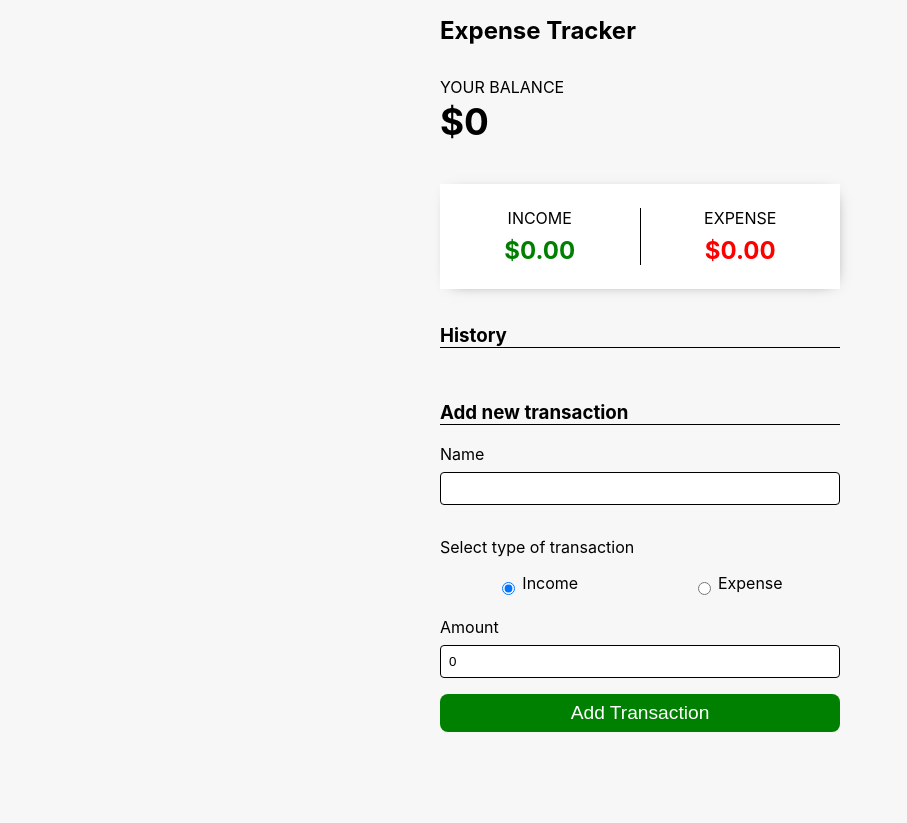
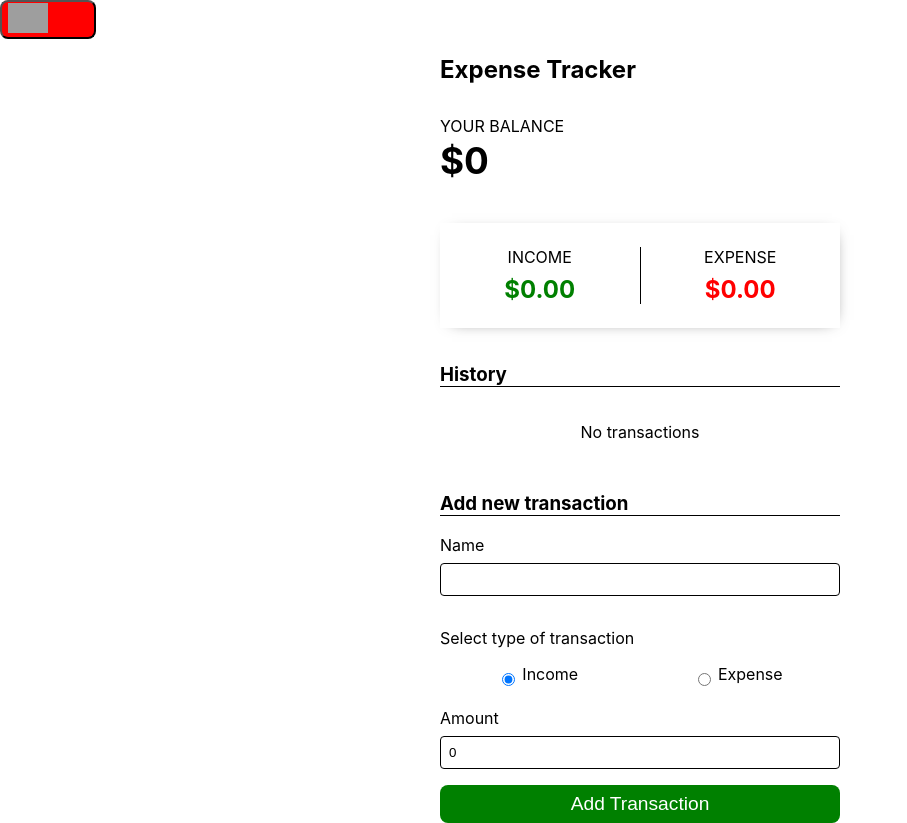
Before and after one commit to maanizfar/expense-tracker, a React (Create React App) app: page / in a window 1280 px wide. Shown: the whole page, without its empty margins (0-907 px from the left). Before the commit the page ends 800 px from the top, so only its background shows below. Built offline with nearby package versions, Linux system fonts and the light colour scheme; grey boxes are pictures that could not be loaded.

Commit message:
add theme changing functionality

```diff
--- a/src/App.js
+++ b/src/App.js
@@ -1,11 +1,18 @@
-import React, { useState } from "react";
+import React, { useContext } from "react";
 import styled from "styled-components";
 import Balance from "./components/Balance";
 import IncomeExpenses from "./components/IncomeExpenses";
 import History from "./components/History";
 import AddTransaction from "./components/AddTransaction";
+import ThemeToggle from "./components/ThemeToggle";
+import { colors } from "./styles/theme";
+import { MyContext } from "./state/State";
 
-import { MyProvider } from "./state/State";
+const Page = styled.div`
+  min-height: 100vh;
+  background-color: ${(props) =>
+    props.theme === "light" ? colors.light.background : colors.dark.background};
+`;
 
 const Container = styled.div`
   display: flex;
@@ -17,13 +24,18 @@ const Container = styled.div`
 const Header = styled.h1`
   font-size: 1.5rem;
   margin-bottom: 32px;
+  color: ${(props) =>
+    props.theme === "light" ? colors.light.text : colors.dark.text};
 `;
 
 function App() {
+  const { theme } = useContext(MyContext);
+
   return (
-    <MyProvider>
+    <Page theme={theme}>
+      <ThemeToggle />
       <Container>
-        <Header>Expense Tracker</Header>
+        <Header theme={theme}>Expense Tracker</Header>
 
         <Balance />
 
@@ -33,7 +45,7 @@ function App() {
 
         <AddTransaction />
       </Container>
-    </MyProvider>
+    </Page>
   );
 }
 
--- a/src/components/AddTransaction.js
+++ b/src/components/AddTransaction.js
@@ -1,6 +1,7 @@
 import React, { useState, useContext } from "react";
 import styled from "styled-components";
 import { MyContext } from "../state/State";
+import { colors } from "../styles/theme";
 
 const Heading = styled.h3`
   border-bottom: 1px solid;
@@ -50,10 +51,14 @@ const AddTransaction = ({ onSubmit }) => {
   const [type, setType] = useState("income");
   const [amount, setAmount] = useState(0);
 
-  const { addTransaction } = useContext(MyContext);
+  const { addTransaction, theme } = useContext(MyContext);
 
   return (
-    <div>
+    <div
+      style={{
+        color: theme === "light" ? colors.light.text : colors.dark.text,
+      }}
+    >
       <Heading>Add new transaction</Heading>
       <form
         onSubmit={(e) => {
--- a/src/components/Balance.js
+++ b/src/components/Balance.js
@@ -1,19 +1,24 @@
 import React, { useContext } from "react";
 import styled from "styled-components";
 import { MyContext } from "../state/State";
+import { colors } from "../styles/theme";
 
 const Label = styled.p`
+  color: ${(props) =>
+    props.theme === "light" ? colors.light.text : colors.dark.text};
   text-transform: uppercase;
   margin: 0;
 `;
 
 const BalanceText = styled.h1`
+  color: ${(props) =>
+    props.theme === "light" ? colors.light.text : colors.dark.text};
   margin-top: 0.1rem;
   font-size: 2.3rem;
 `;
 
 const Balance = () => {
-  const { transactions } = useContext(MyContext);
+  const { theme, transactions } = useContext(MyContext);
 
   const income = transactions
     .filter((t) => t.type === "income")
@@ -31,8 +36,8 @@ const Balance = () => {
 
   return (
     <div>
-      <Label>Your balance</Label>
-      <BalanceText>${balance}</BalanceText>
+      <Label theme={theme}>Your balance</Label>
+      <BalanceText theme={theme}>${balance}</BalanceText>
     </div>
   );
 };
--- a/src/components/History.js
+++ b/src/components/History.js
@@ -2,6 +2,7 @@ import React, { useContext } from "react";
 import styled from "styled-components";
 import HistoryItem from "./HistoryItem";
 import { MyContext } from "../state/State";
+import { colors } from "../styles/theme";
 
 const Container = styled.ul`
   width: 100%;
@@ -10,23 +11,33 @@ const Container = styled.ul`
   max-height: 200px;
   overflow-y: auto;
   overflow-x: visible;
+
+  p {
+    color: ${(props) =>
+      props.theme === "light" ? colors.light.text : colors.dark.text};
+  }
 `;
 
 const Heading = styled.h3`
   border-bottom: 1px solid;
+  color: ${(props) =>
+    props.theme === "light" ? colors.light.text : colors.dark.text};
 `;
 
 const History = () => {
-  const { transactions } = useContext(MyContext);
+  const { transactions, theme } = useContext(MyContext);
 
   return (
     <div>
-      <Heading>History</Heading>
-      <Container>
-        {transactions &&
+      <Heading theme={theme}>History</Heading>
+      <Container theme={theme}>
+        {transactions.length === 0 ? (
+          <p style={{ textAlign: "center" }}>No transactions</p>
+        ) : (
           transactions.map((transaction, index) => (
             <HistoryItem key={index} transaction={transaction} />
-          ))}
+          ))
+        )}
       </Container>
     </div>
   );
--- a/src/components/HistoryItem.js
+++ b/src/components/HistoryItem.js
@@ -1,6 +1,7 @@
 import React, { useContext } from "react";
 import styled from "styled-components";
 import { MyContext } from "../state/State";
+import { colors } from "../styles/theme";
 
 const Item = styled.li`
   display: flex;
@@ -13,10 +14,7 @@ const Item = styled.li`
   padding: 0.7rem;
   margin: 8px 0;
   position: relative;
-  -webkit-box-shadow: 2px 2px 15px -10px rgba(0, 0, 0, 0.75);
-  -moz-box-shadow: 2px 2px 15px -10px rgba(0, 0, 0, 0.75);
   box-shadow: 2px 2px 15px -10px rgba(0, 0, 0, 0.75);
-
   button {
     display: none;
   }
@@ -41,11 +39,11 @@ const Button = styled.button`
 `;
 
 const HistoryItem = ({ transaction }) => {
-  const { removeTransaction } = useContext(MyContext);
+  const { theme, removeTransaction } = useContext(MyContext);
   const { id, type, name, amount } = transaction;
 
   return (
-    <Item color={type === "income" ? "green" : "red"}>
+    <Item color={type === "income" ? "green" : "red"} theme={theme}>
       <span>{name}</span>
       <span>
         {type === "income" ? "+" : "-"} {amount}
--- /dev/null
+++ b/src/components/ThemeToggle.js
@@ -0,0 +1,53 @@
+import React, { useContext } from "react";
+import styled from "styled-components";
+import { MyContext } from "../state/State";
+import { colors } from "../styles/theme";
+
+const Toggle = styled.button`
+  background-color: red;
+  border-radius: 8px;
+  img {
+    max-width: 2.5rem;
+    height: auto;
+    transition: all 0.3s linear;
+
+    &:first-child {
+      transform: ${({ theme }) =>
+        theme === "light" ? "translateY(0)" : "translateY(-100px)"};
+    }
+
+    &:nth-child(2) {
+      transform: ${({ theme }) =>
+        theme === "light" ? "translateY(-100px)" : "translateY(0)"};
+    }
+  }
+`;
+
+const ThemeToggle = () => {
+  const { theme, setTheme, transactions } = useContext(MyContext);
+
+  const onClickHandler = () => {
+    theme === "light" ? setTheme("dark") : setTheme("light");
+  };
+
+  return (
+    <Toggle onClick={onClickHandler} theme={theme}>
+      <img
+        src="https://image.flaticon.com/icons/svg/1164/1164954.svg"
+        width="224"
+        height="224"
+        alt="Sun free icon"
+        title="Sun free icon"
+      />
+      <img
+        src="https://image.flaticon.com/icons/svg/2033/2033921.svg"
+        width="224"
+        height="224"
+        alt="Moon free icon"
+        title="Moon free icon"
+      />
+    </Toggle>
+  );
+};
+
+export default ThemeToggle;
--- a/src/index.js
+++ b/src/index.js
@@ -3,9 +3,13 @@ import ReactDOM from "react-dom";
 import "./index.css";
 import App from "./App";
 
+import { MyProvider } from "./state/State";
+
 ReactDOM.render(
   <React.StrictMode>
-    <App />
+    <MyProvider>
+      <App />
+    </MyProvider>
   </React.StrictMode>,
   document.getElementById("root")
 );
--- a/src/state/TransactionReducer.js
+++ b/src/state/Reducer.js
@@ -10,6 +10,11 @@ export default (state, action) => {
         ...state,
         transactions: state.transactions.filter((t) => t.id !== action.payload),
       };
+    case "SET_THEME":
+      return {
+        ...state,
+        theme: action.payload,
+      };
     default:
       return state;
   }
--- a/src/state/State.js
+++ b/src/state/State.js
@@ -1,7 +1,7 @@
 import React, { createContext, useReducer } from "react";
-import reducer from "./TransactionReducer";
+import reducer from "./Reducer";
 
-const initialState = { transactions: [] };
+const initialState = { transactions: [], theme: "light" };
 
 export const MyContext = createContext(initialState);
 
@@ -22,12 +22,22 @@ export const MyProvider = ({ children }) => {
     });
   }
 
+  function setTheme(theme) {
+    console.log(theme);
+    dispatch({
+      type: "SET_THEME",
+      payload: theme,
+    });
+  }
+
   return (
     <MyContext.Provider
       value={{
         transactions: state.transactions,
+        theme: state.theme,
         addTransaction,
         removeTransaction,
+        setTheme,
       }}
     >
       {children}
--- /dev/null
+++ b/src/styles/theme.js
@@ -0,0 +1,10 @@
+export const colors = {
+  light: {
+    background: "white",
+    text: "black",
+  },
+  dark: {
+    background: "#363537",
+    text: "white",
+  },
+};
```
